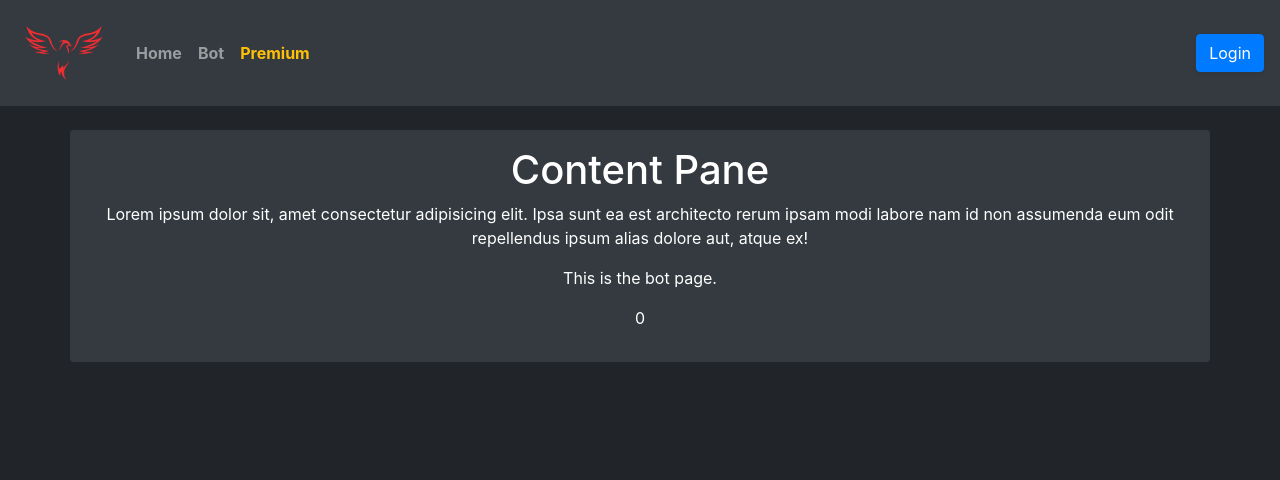
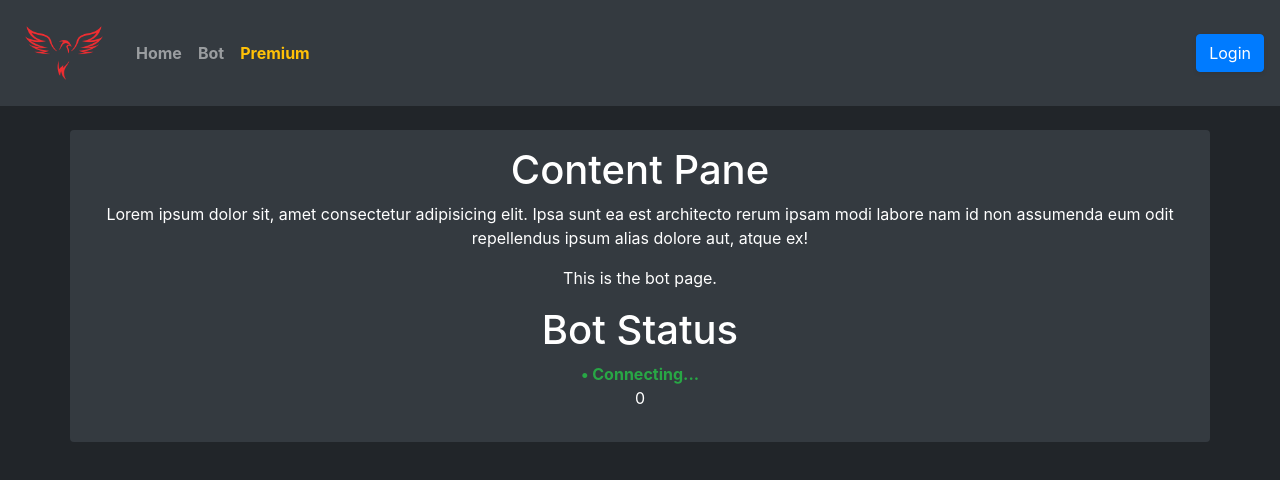
Before and after one commit to PhoenixBotMC/ui, a React (Create React App) app: page /Bot in a window 1280 px wide. Shown: the top 480 px of the page. Built offline with nearby package versions, Linux system fonts and the light colour scheme; no server answers.

Commit message:
added bot status websocket

```diff
--- /dev/null
+++ b/src/bot/BotStatus.tsx
@@ -0,0 +1,59 @@
+import React, { Component } from "react";
+import WebSocketComponent from "../components/WebSocketComponent";
+import Utils from "../utils/utils";
+export interface IBotStatusProps {
+  GuildID: string;
+}
+
+export interface IBotStatusState {
+  alert: JSX.Element;
+}
+
+class BotStatus extends Component<IBotStatusProps, IBotStatusState> {
+  constructor(props: IBotStatusProps) {
+    super(props);
+    this.state = {
+      alert: <div></div>,
+    };
+  }
+
+  handleData(data, component: WebSocketComponent) {
+    console.log(data);
+
+    const d = Utils.parseJson(data.data);
+
+    console.log(this);
+
+    if (d.status || d.status === false) {
+      // stupid js falsy stuff
+      component.setState({
+        currentComponent: d.status ? (
+          <span className="text-success font-weight-bold">• Online</span>
+        ) : (
+          <span className="text-danger font-weight-bold">• Offline</span>
+        ),
+      });
+    } else if (d.error) {
+      this.setState({
+        alert: <div className="alert alert-danger">An error occurred: {d.error}</div>,
+      });
+    }
+  }
+
+  render() {
+    return (
+      <div>
+        {this.state.alert}
+        <WebSocketComponent
+          WebSocket={`ws://${process.env.REACT_APP_SERVER}/live/botstatus?guildID=${this.props.GuildID}`}
+          handleData={this.handleData}
+          ConnectingMessage={<span className="text-success font-weight-bold">• Connecting...</span>}
+          NotConnectedMessage={<span className="text-danger font-weight-bold">• Not Connected</span>}
+          Parent={this}
+        />
+      </div>
+    );
+  }
+}
+
+export default BotStatus;
--- a/src/bot/bot.tsx
+++ b/src/bot/bot.tsx
@@ -1,10 +1,14 @@
 import React, { Component } from "react";
+import BotStatus from "./BotStatus";
 
 class Bot extends Component {
   render() {
     return (
       <div>
         <p>This is the bot page. </p>
+
+        <h1> Bot Status </h1>
+        <BotStatus GuildID="812467707135000606" />
       </div>
     );
   }
--- /dev/null
+++ b/src/components/WebSocketComponent.tsx
@@ -0,0 +1,49 @@
+import React, { Component } from "react";
+
+export interface IWebSocketComponentState {
+  currentComponent: JSX.Element;
+}
+
+export interface IWebSocketComponentProps {
+  WebSocket: string;
+  handleData?: Function;
+  socketClose?: Function;
+  NotConnectedMessage?: JSX.Element;
+  ConnectingMessage?: JSX.Element;
+  Parent: Component;
+}
+
+class WebSocketComponent extends Component<IWebSocketComponentProps, IWebSocketComponentState> {
+  Websocket: WebSocket;
+  constructor(props: IWebSocketComponentProps) {
+    super(props);
+    this.state = {
+      currentComponent: this.props.ConnectingMessage || <div></div>,
+    };
+  }
+
+  defaultHandleData(data, component) {
+    component.setState({
+      currentComponent: <span>{data.data}</span>,
+    });
+  }
+
+  defaultSocketClose() {}
+
+  componentDidMount() {
+    this.Websocket = new WebSocket(this.props.WebSocket);
+    this.Websocket.onmessage = (data) => {
+      (this.props.handleData || this.defaultHandleData).bind(this.props.Parent, data, this)();
+    };
+    this.Websocket.onclose = () => {
+      (this.props.socketClose || this.defaultSocketClose).bind(this.props.Parent, this)();
+      if (this.props.NotConnectedMessage) this.setState({ currentComponent: this.props.NotConnectedMessage });
+    };
+  }
+
+  render() {
+    return <div>{this.state.currentComponent}</div>;
+  }
+}
+
+export default WebSocketComponent;
--- /dev/null
+++ b/src/utils/utils.ts
@@ -0,0 +1,9 @@
+export default class Utils {
+  static parseJson(data: string) {
+    try {
+      return JSON.parse(data);
+    } catch (err) {
+      return data;
+    }
+  }
+}
```
